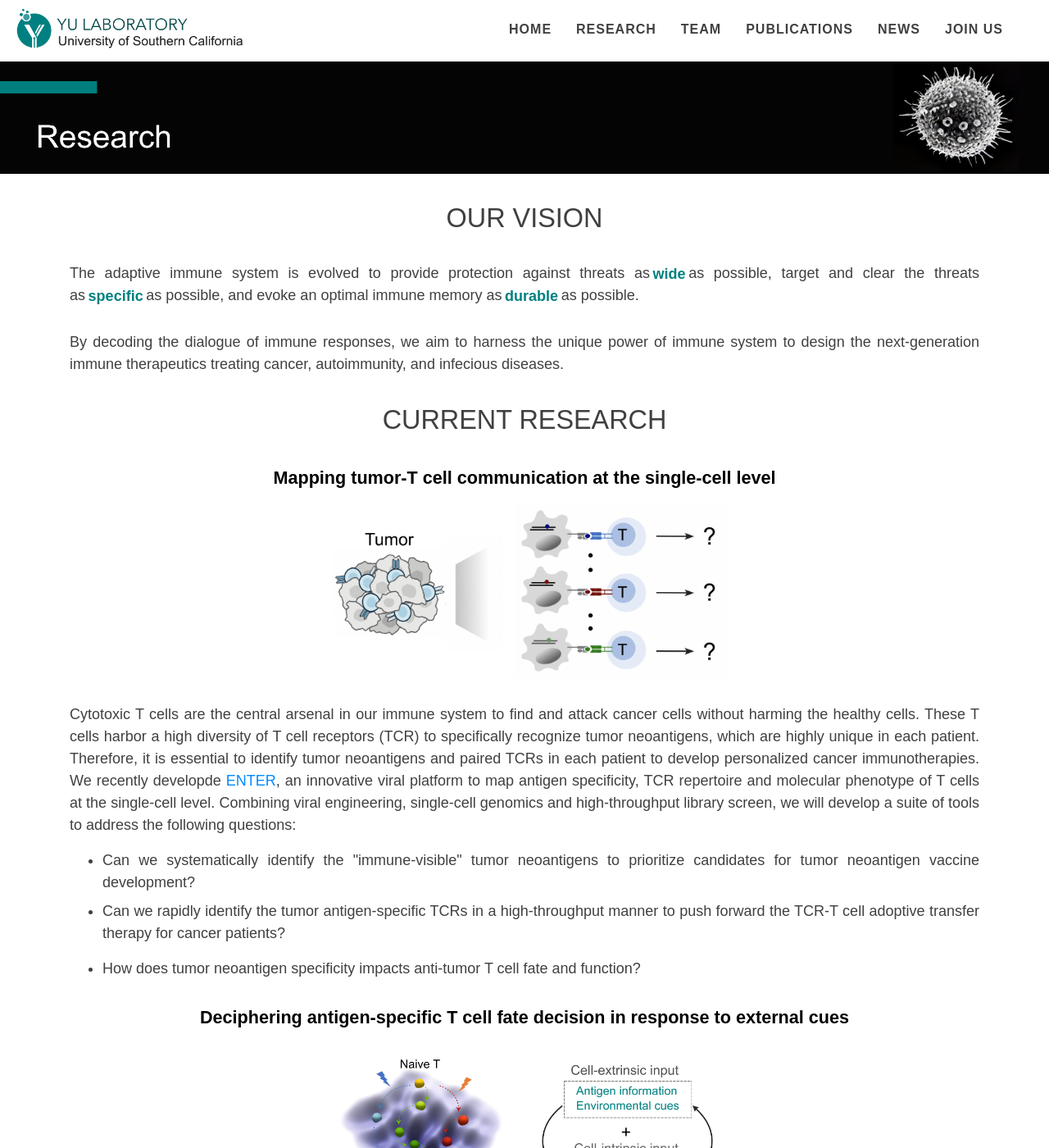
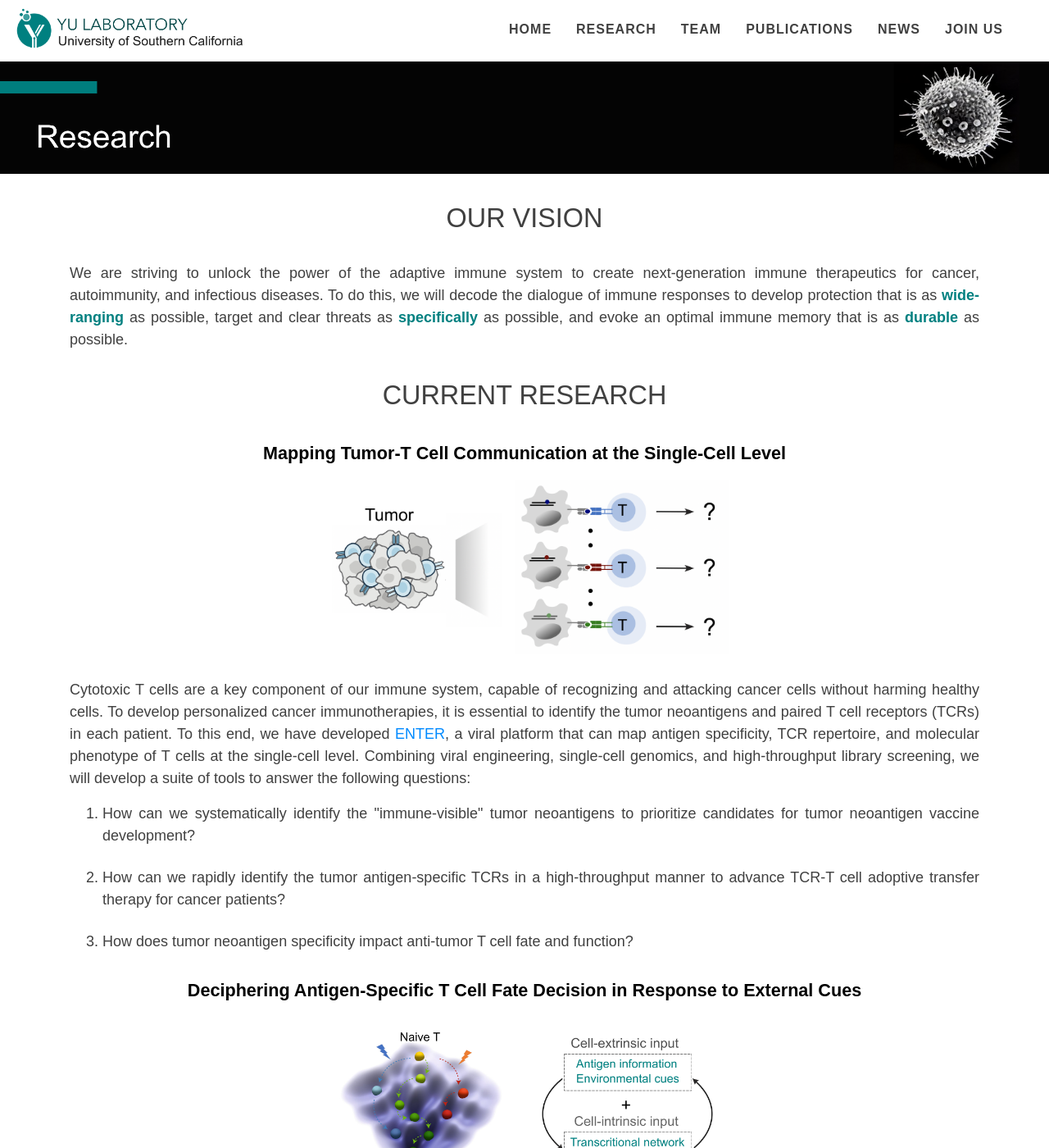
Before and after one commit to bingfeiyu-lab/bingfeiyu-lab.github.io, a Jekyll site: the page built from research.html, in a window 1280 px wide and 1400 px high. Shown: the whole window at 82% size. Built offline with Jekyll 4.4.1, drawn with Linux system fonts in a browser that asks for light colours; nearby versions of some CDN libraries; some of the changed text lies outside the part shown.

Commit message:
Update text

```diff
--- a/assets/css/custom-styles.css
+++ b/assets/css/custom-styles.css
@@ -41,6 +41,8 @@
     font-weight: bold;
     background-color: transparent;
     margin: 0;
+    padding: 0;
+    border: 0;
 }
 
 .news_date {
--- a/research.html
+++ b/research.html
@@ -10,103 +10,93 @@ header_img: "../img/research.png"
     OUR VISION
   </p>
   <p>
-    The adaptive immune system is evolved to provide protection against threats
-    as<mark class="highlighted-text">wide</mark>as
-    possible, target and clear the threats as<mark class="highlighted-text">specific</mark>as
-    possible, and evoke an optimal
-    immune memory as<mark class="highlighted-text">durable</mark>as possible.
+    We are striving to unlock the power of the adaptive immune system to create next-generation
+    immune therapeutics for cancer, autoimmunity, and infectious diseases. To do this, we will
+    decode the dialogue of immune responses to develop protection that is as
+    <mark class="highlighted-text">wide-ranging</mark> as
+    possible, target and clear threats as <mark class="highlighted-text">specifically</mark>
+    as possible, and evoke an optimal immune
+    memory that is as <mark class="highlighted-text">durable</mark> as possible.
   </p>
-  <p>
-    By decoding the dialogue of immune responses, we aim to harness the unique power
-    of immune system to design the next-generation immune therapeutics treating cancer,
-    autoimmunity, and infecious diseases.
-
 
   <p class="section_title">
     CURRENT RESEARCH
   </p>
   <p class="research_title">
-    Mapping tumor-T cell communication at the single-cell level
+    Mapping Tumor-T Cell Communication at the Single-Cell Level
   </p>
   <img src="../img/research1.png"
-       alt="Mapping tumor-T cell communication at the single-cell level"
        style="max-width: 90%; width: 500px;margin-top: 1rem;"
        class="center">
   <p>
-    Cytotoxic T cells are the central arsenal in our immune system to find and attack cancer cells without harming
-    the healthy cells. These T cells harbor a high diversity of T cell receptors (TCR) to specifically recognize tumor
-    neoantigens, which are highly unique in each patient. Therefore, it is essential to identify tumor neoantigens
-    and paired TCRs in each patient to develop personalized cancer immunotherapies. We recently developde
-    <a href="https://www.biorxiv.org/content/10.1101/2021.12.13.472464v1" target="_blank">ENTER</a>,
-    an innovative viral platform to map antigen specificity, TCR repertoire and molecular phenotype of T
-    cells at the single-cell level. Combining viral engineering, single-cell genomics and high-throughput library
-    screen, we will develop a suite of tools to address the following questions:
+    Cytotoxic T cells are a key component of our immune system, capable of recognizing and attacking cancer
+    cells without harming healthy cells. To develop personalized cancer immunotherapies, it is essential to
+    identify the tumor neoantigens and paired T cell receptors (TCRs) in each patient. To this end, we have
+    developed <a href="https://www.biorxiv.org/content/10.1101/2021.12.13.472464v1" target="_blank">ENTER</a>,
+    a viral platform that can map antigen specificity, TCR repertoire, and molecular phenotype
+    of T cells at the single-cell level. Combining viral engineering, single-cell genomics, and high-throughput
+    library screening, we will develop a suite of tools to answer the following questions:
   </p>
   <p style="margin-top: 1rem">
-    <ul>
-      <li style="margin-bottom: 0.5rem">
-	Can we systematically identify the "immune-visible" tumor neoantigens to prioritize candidates for tumor
-	neoantigen vaccine development?
+    <ol>
+      <li style="margin-bottom: 1.5rem">
+	How can we systematically identify the "immune-visible" tumor neoantigens to prioritize candidates for tumor neoantigen vaccine development?
       </li>
-      <li style="margin-bottom: 1rem">
-	Can we rapidly identify the tumor antigen-specific TCRs in a high-throughput manner to push forward
-	the TCR-T cell adoptive transfer therapy for cancer patients?
+      <li style="margin-bottom: 1.5rem">
+	How can we rapidly identify the tumor antigen-specific TCRs in a high-throughput manner to advance TCR-T cell adoptive transfer therapy for cancer patients?
       </li>
-      <li style="margin-bottom: 1rem">
-	How does tumor neoantigen specificity impacts anti-tumor T cell fate and function?
+      <li style="margin-bottom: 1.5rem">
+	How does tumor neoantigen specificity impact anti-tumor T cell fate and function?
       </li>
-    </ul>
+    </ol>
   </p>
 
   <p class="research_title">
-    Deciphering antigen-specific T cell fate decision in response to external cues
+    Deciphering Antigen-Specific T Cell Fate Decision in Response to External Cues
   </p>
   <img src="../img/research2.png"
-       alt="Deciphering antigen-specific T cell fate decision in response to external cues"
        style="max-width: 90%; width: 500px; margin-top: 1rem;"
        class="center">
   <p>
-    Upon antigen recognition, naive T cells start to differentiate into effector- or memory-precursor T cells with
-    transcriptional and functional diversity. Environmental cues such as cytokine exposure or cell-cell interaction,
-    can modulate the molecular programming, effector capability, and memory formation of antigen-specific T cells.
-    Previously, we have deciphered the
+    Beyond antigen specificity, environmental cues such as cytokine exposure or cell-cell communication,
+    can modulate the molecular programming and functional diversity of antigen-specific T cells. Previously,
+    we have deciphered the
     <a href="https://www.nature.com/articles/ni.3706" target="_blank">molecular blueprint of T cell precursors</a>
-    upon infection by epigenetic and
+    upon infection via epigenetic and
     transcriptional profiling. By integrating epigenetic landscape and transcriptional network, we identified key
     <a href="https://www.nature.com/articles/ni.3706" target="_blank">transcription factors YY1 and NR3C1</a>
-      that govern effector or memory precursor decision, and further uncovered
-    a unique role of
+    that govern effector or memory precursor T cell decision, and
+    further uncovered a unique role of
     <a href="https://www.nature.com/articles/nature24993" target="_blank">RUNX3 in T cell infiltration</a>
-    in tumors and non-lymphoid tissues. Our lab will combine CRISPR
+    in tumors. Our lab will combine CRISPR
     screen, epigenetic profiling and functional genomics to answer the following questions:
   </p>
   <p style="margin-top: 1rem">
-    <ul>
-      <li style="margin-bottom: 1rem">
+    <ol>
+      <li style="margin-bottom: 1.5rem">
 	How do environmental cues reshape the epigenetic plasticity of T cells in tumors and infected tissues?
       </li>
-      <li style="margin-bottom: 1rem">
-	Can we identify key molecular drivers that finetune specific T cell behavior (e.g. augment killing ability,
-	increase the life-span, and reverse exhaustion)?
+      <li style="margin-bottom: 1.5rem">
+	How can we identify key molecular drivers that fine-tune specific T cell behavior?
       </li>
-    </ul>
+    </ol>
   </p>
 
   <p class="research_title">
-    Developing tools for targeted cargo delivery for precision immunotherapeutics
+    Developing Tools for Targeted Cargo Delivery for Precision Immunotherapeutics
   </p>
   <img src="../img/research3.png"
        alt="Developing tools in targeted cargo delivery for precision immunotherapeutics"
        style="max-width: 100%; width: 500px; margin-top: 1rem;"
        class="center">
   <p>
-    Advances in immunotherapy such as immune checkpoint blockade have revolutionized cancer treatment and
-    improved the lives of many patients. However, this treatment can also cause Immune-Related Adverse Events (irAEs)
-    where self-reactive T cells are overstimulated to attack healthy cells in our body. To minimize irAE for the next
-    generation of immunotherapy, we will leverage
+    The advancement of immunotherapy, such as immune checkpoint blockade, has revolutionized cancer treatment
+    and improved the lives of many patients. However, this treatment can also cause Immune-Related Adverse
+    Events (irAEs) due to overstimulation of self-reactive T cells, which attack healthy cells in the human
+    body. To reduce the risk of irAEs in the next generation of immunotherapy, we will use
     <a href="https://www.biorxiv.org/content/10.1101/2021.12.13.472464v1" target="_blank">ENTER</a>
-    to develop tools in targeted cargo delivery that
-    specifically reinvigorate exhausted tumor-specific T cells without wakening self-reactive T cells. These tools will
-    reshape the immune repertoire to provide precision immunotherapeutics for cancer and autoimmunity.
+    to develop delivery tools that specifically reinvigorate exhausted tumor-reactive T cells without activating
+    self-reactive T cells. These tools will reshape the immune repertoire, paving the way for precision immunotherapy
+    for cancer and autoimmunity.
   </p>
 </div>
```
Also changed, not shown: index.html (+8 -9 lines), team.html (+15 -16 lines), 4 other files.
